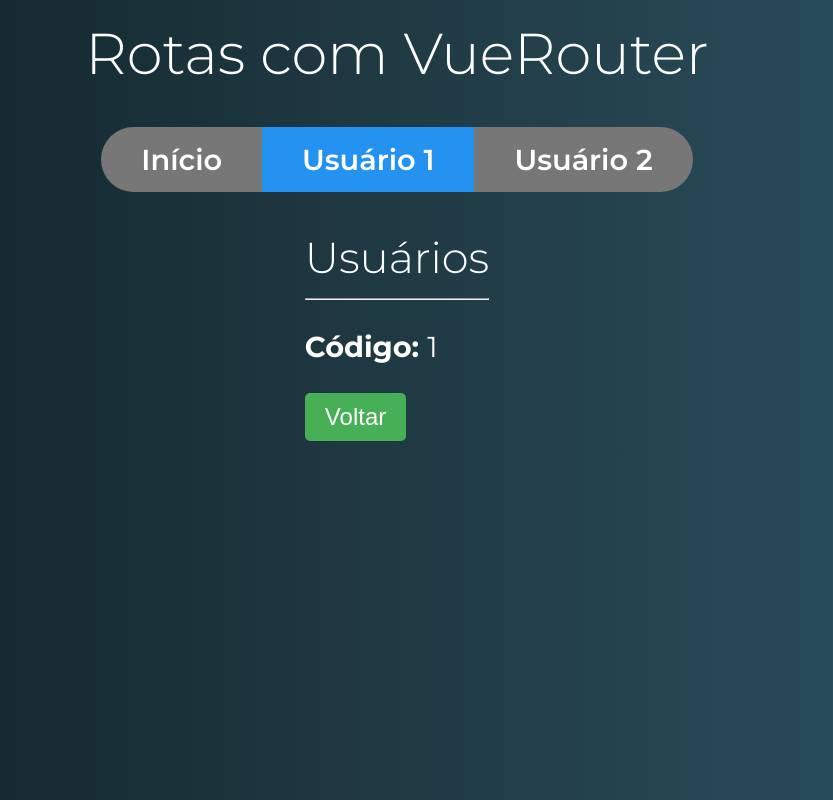
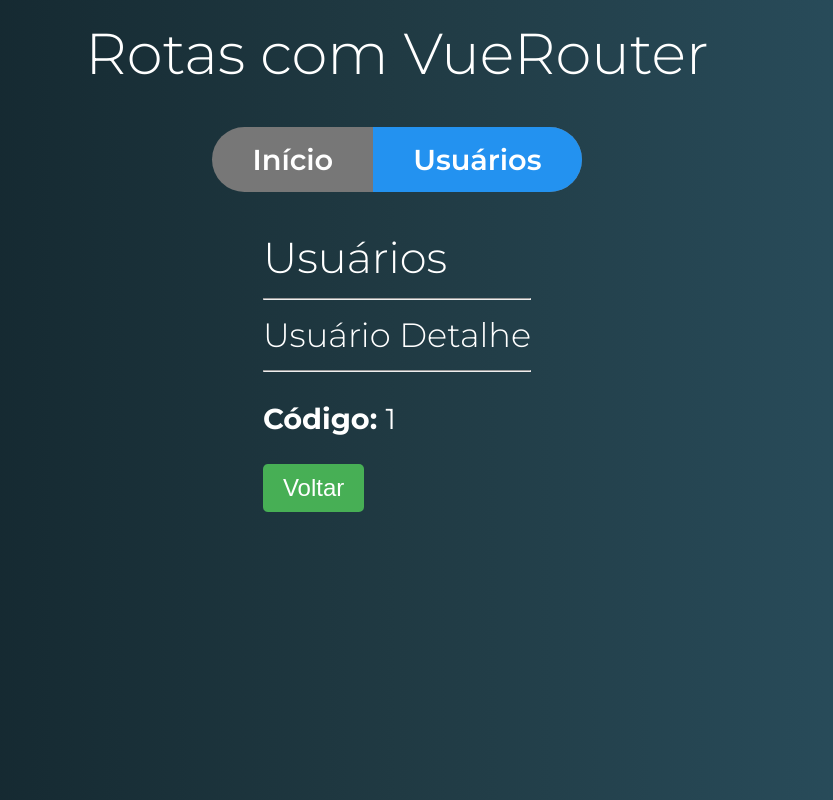
Before and after one commit to ViniciusTBednascki/CursoVuejs, a Vue app in the folder rotas/rotas-exercicios/: page /usuario/1 in a window 1280 px wide. Shown: the whole page, without its empty margins (243-1076 px from the left). Built offline with nearby package versions, Linux system fonts and the light colour scheme.

Commit message:
configurando rotas aninhadas

```diff
--- a/rotas/rotas-exercicios/src/components/templates/Menu.vue
+++ b/rotas/rotas-exercicios/src/components/templates/Menu.vue
@@ -2,8 +2,7 @@
     <nav class="menu">
         <ul>
             <router-link to="/" tag="li" active-class="active" exact><a>Início</a></router-link>
-            <router-link to="/usuario/1" tag="li" active-class="active"><a>Usuário 1</a></router-link>
-            <router-link to="/usuario/2" tag="li" active-class="active"><a>Usuário 2</a></router-link>
+            <router-link to="/usuario" tag="li" active-class="active"><a>Usuários</a></router-link>
         </ul>
     </nav>
 </template>
--- a/rotas/rotas-exercicios/src/components/usuario/Usuario.vue
+++ b/rotas/rotas-exercicios/src/components/usuario/Usuario.vue
@@ -2,24 +2,13 @@
   <div class="usuario">
       <h2>Usuários</h2>
       <hr>
-      <p><strong>Código: </strong>{{id}}</p>
+      <router-view />
       <button sucesso @click="irParaInicio">Voltar</button>
   </div>
 </template>
 
 <script>
 export default {
-  props: ['id'],
-  // data() {
-  //   return {
-  //     id: this.$route.params.id
-  //   }
-  // },
-  // watch : {
-  //   $route(to, from) {
-  //     this.id = to.params.id
-  //   }
-  // },
   methods: {
     irParaInicio() {
       //this.$router.push('/')
--- /dev/null
+++ b/rotas/rotas-exercicios/src/components/usuario/UsuarioDetalhe.vue
@@ -0,0 +1,27 @@
+<template>
+  <div class="usuario-detalhe">
+      <h3>Usuário Detalhe</h3>
+      <hr>
+      <p><strong>Código: </strong>{{id}}</p>
+  </div>
+</template>
+
+<script>
+export default {
+  props: ['id'],
+  // data() {
+  //   return {
+  //     id: this.$route.params.id
+  //   }
+  // },
+  // watch : {
+  //   $route(to, from) {
+  //     this.id = to.params.id
+  //   }
+  // }
+}
+</script>
+
+<style>
+
+</style>
--- /dev/null
+++ b/rotas/rotas-exercicios/src/components/usuario/UsuarioEditar.vue
@@ -0,0 +1,15 @@
+<template>
+  <div class="usuario-editar">
+      <h3>Usuário Editar</h3>
+  </div>
+</template>
+
+<script>
+export default {
+
+}
+</script>
+
+<style>
+
+</style>
--- /dev/null
+++ b/rotas/rotas-exercicios/src/components/usuario/UsuarioLista.vue
@@ -0,0 +1,20 @@
+<template>
+  <div class="usuario-lista">
+      <h3>Lista de Usuários</h3>
+      <ul class="lista">
+          <li class="item-lista">Usuário 1</li>
+          <li class="item-lista">Usuário 2</li>
+          <li class="item-lista">Usuário 3</li>
+      </ul>
+  </div>
+</template>
+
+<script>
+export default {
+
+}
+</script>
+
+<style>
+
+</style>
--- a/rotas/rotas-exercicios/src/router.js
+++ b/rotas/rotas-exercicios/src/router.js
@@ -1,7 +1,11 @@
 import Vue from 'vue'
 import Router from 'vue-router'
 import Inicio from './components/Inicio'
+
 import Usuario from './components/usuario/Usuario'
+import UsuarioLista from './components/usuario/UsuarioLista'
+import UsuarioDetalhe from './components/usuario/UsuarioDetalhe'
+import UsuarioEditar from './components/usuario/UsuarioEditar'
 
 Vue.use(Router)
 
@@ -11,8 +15,13 @@ export default new Router({
         path: '/',
         component: Inicio
     }, {
-        path: '/usuario/:id',
+        path: '/usuario',
         component: Usuario,
-        props: true
+        props: true,
+        children: [
+            {path: '', component: UsuarioLista},
+            {path: ':id', component: UsuarioDetalhe, props: true},
+            {path: ':id/editar', component: UsuarioEditar, props: true},
+        ]
     }]
 })
```
